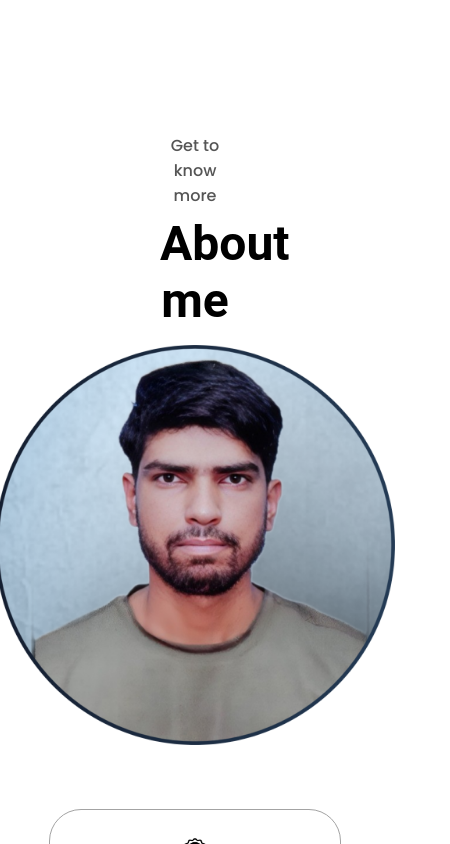
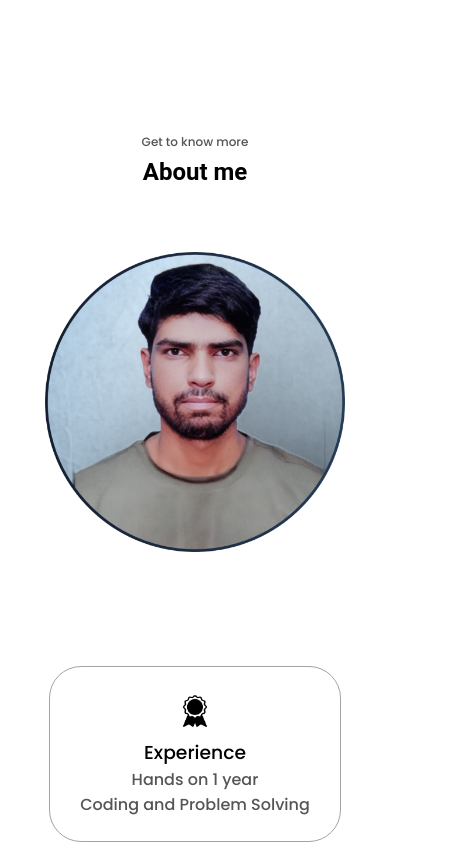
Before and after one commit to Sarfraz1115/Portfolio, a React (Vite) app: page /contact in a window 390 px wide. Shown: the part 1020-1864 px from the top of the page, 450 px wide, since content can reach past the window. Built offline with nearby package versions, Linux system fonts and the light colour scheme; a web font is replaced by a local one.

Commit message:
more changes

```diff
--- a/src/components/Contact/contact.css
+++ b/src/components/Contact/contact.css
@@ -48,3 +48,10 @@
 .mail img{
     width: 40px;
 }
+
+@media(min-width: 0px) and (max-width: 560px){
+    .full-contact{
+        margin: 0 2rem;
+    }
+
+}
--- a/src/components/Projects/project.css
+++ b/src/components/Projects/project.css
@@ -157,3 +157,23 @@ img {
         margin-bottom: 2rem;
     }
 }
+@media (min-width:100px) and (max-width: 430px){
+    .first-about h2{
+    font-family: "Oswald", serif;
+    font-optical-sizing: auto;
+    font-weight: 400;
+    font-style: normal;
+    /* font-weight: 500; */
+    font-size: 1.5rem;
+    text-align: center;
+    }
+    .btns .git, .live{
+    background: white;
+    padding: 15px;
+    border: 1px solid rgb(85, 85, 85);
+    border-radius: 20px;
+    font-size: 10px;
+    width: 116px;
+    margin-right: 1rem;
+    }
+}
--- a/src/components/about/about.css
+++ b/src/components/about/about.css
@@ -4,6 +4,7 @@
 
 .top-about-container p {
     margin-top: 1rem;
+    font-size: 15px;
     text-align: center;
     color: rgb(85, 85, 85);
 
@@ -130,3 +131,19 @@
     }
 
 }
+@media (min-width: 0px) and (max-width: 430px){
+    .full-about {
+        margin: 0 7rem;
+        height: 80%;
+        margin-bottom: 5rem;
+    }
+        .top-about-container p{
+            font-size: 12px;
+        }
+        .top-about-container h1{
+            font-size: 1.5rem;
+        }
+        .about-pic-container img{
+            width: 300px;
+        }
+}
--- a/src/components/footer/footer.css
+++ b/src/components/footer/footer.css
@@ -31,3 +31,29 @@ footer p{
     margin-top: 3rem;
     text-align: center;
 }
+
+@media (min-width: 0px) and (max-width: 430px){
+    footer{
+        margin: 0 2rem;
+    }
+    .footnav{
+        display: flex;
+        flex-direction: column;
+        align-items: center;
+        width: 90%;
+    }
+    .nav-links{
+        display: flex;
+        flex-direction: column;
+        align-items: center;
+        margin-top: 5px;
+    }
+}
+@media(min-width: 430px) and (max-width: 880px){
+    footer{
+        margin: 0 3rem;
+    }
+    .nav-links li a{
+        font-size: 0.8rem;
+    }
+}
```
